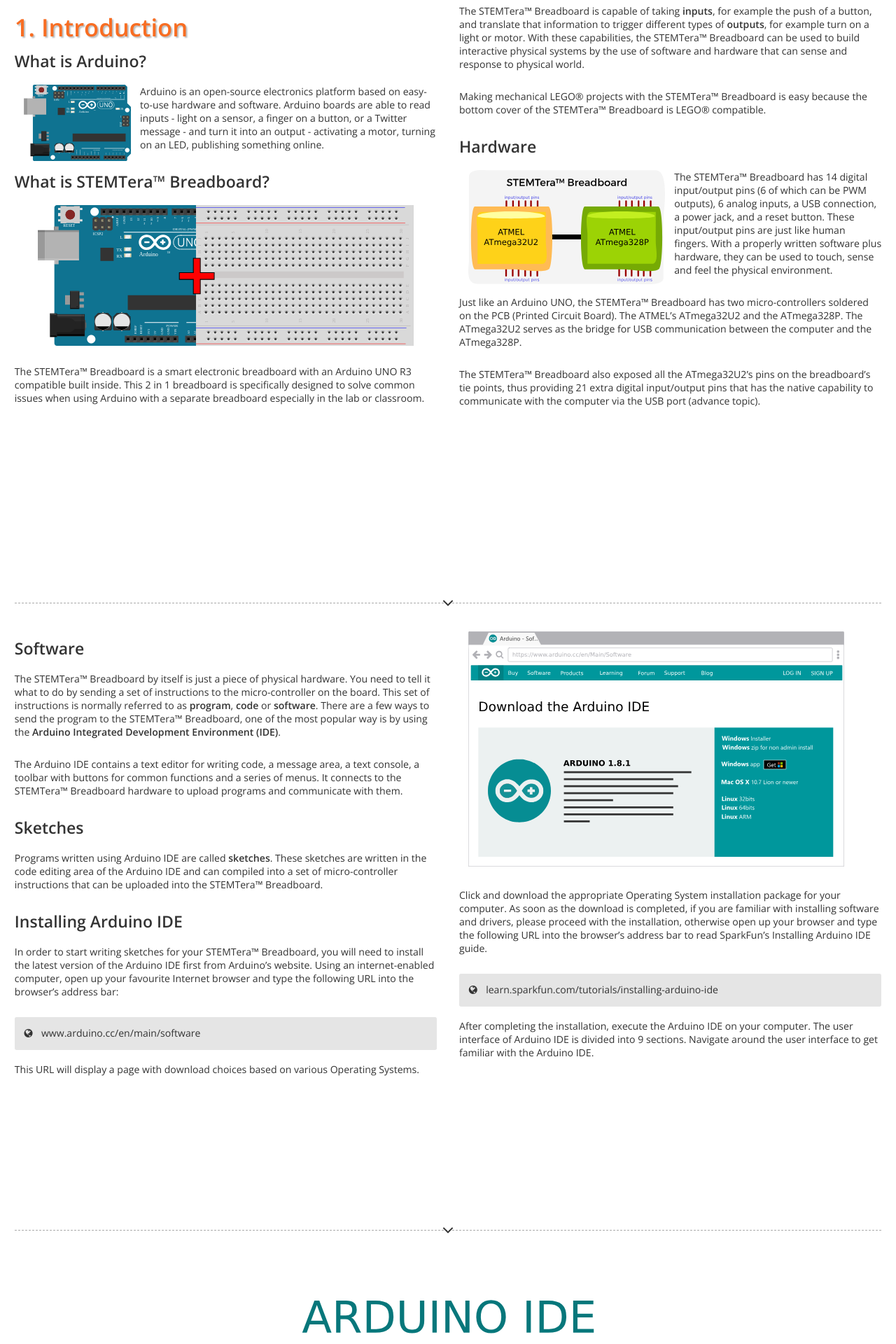
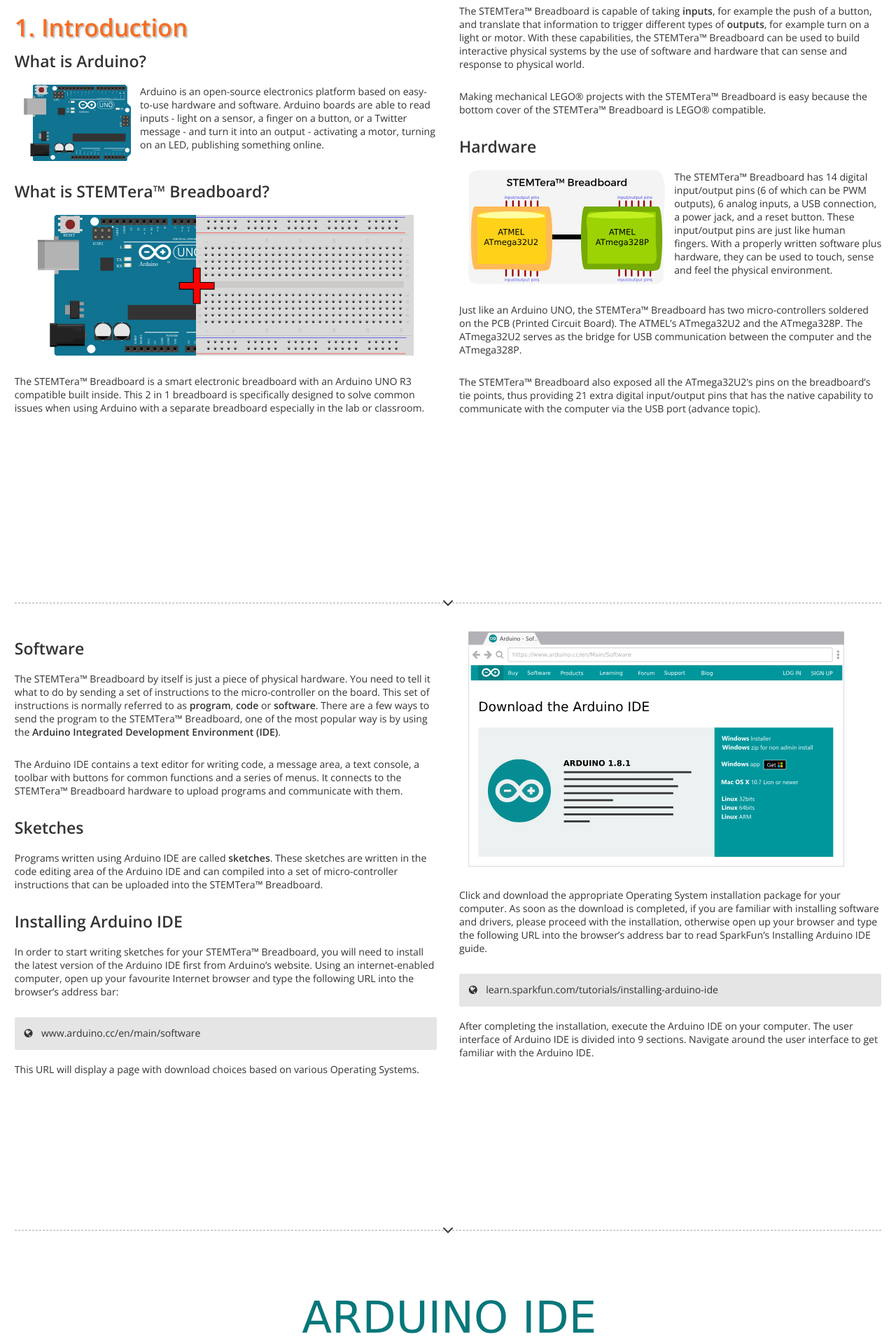
Before and after one commit to STEMTera/stemtera.github.io, a Jekyll site: the page built from en/begin/index.html, in a window 1280 px wide. Shown: the part 2690-4610 px from the top of the page at 70% size. Built offline with Jekyll 4.4.1, drawn with Linux system fonts in a browser that asks for light colours; nearby versions of some CDN libraries.

Commit message:
fixed Chrome alignment issue

```diff
--- a/css/main.css
+++ b/css/main.css
@@ -39,6 +39,7 @@
 p {
 	margin-top: 2vh;
 	margin-bottom: 3vh;
+    overflow: auto;
 }
 
 p.no-overflow {
@@ -144,8 +145,8 @@
 	height: 6vh;
 }
 img.textimg {
-    height: 1.4vw;
-    margin-bottom: -0.4vw;
+    height: 1vw;
+    /* margin-bottom: -0.4vw; */
 }
 
 .common-parts {
```
Also changed, not shown: en/begin/_posts/2000-01-09-first-sketch.md (+1 -1 lines), en/begin/img/resistance.svg.
